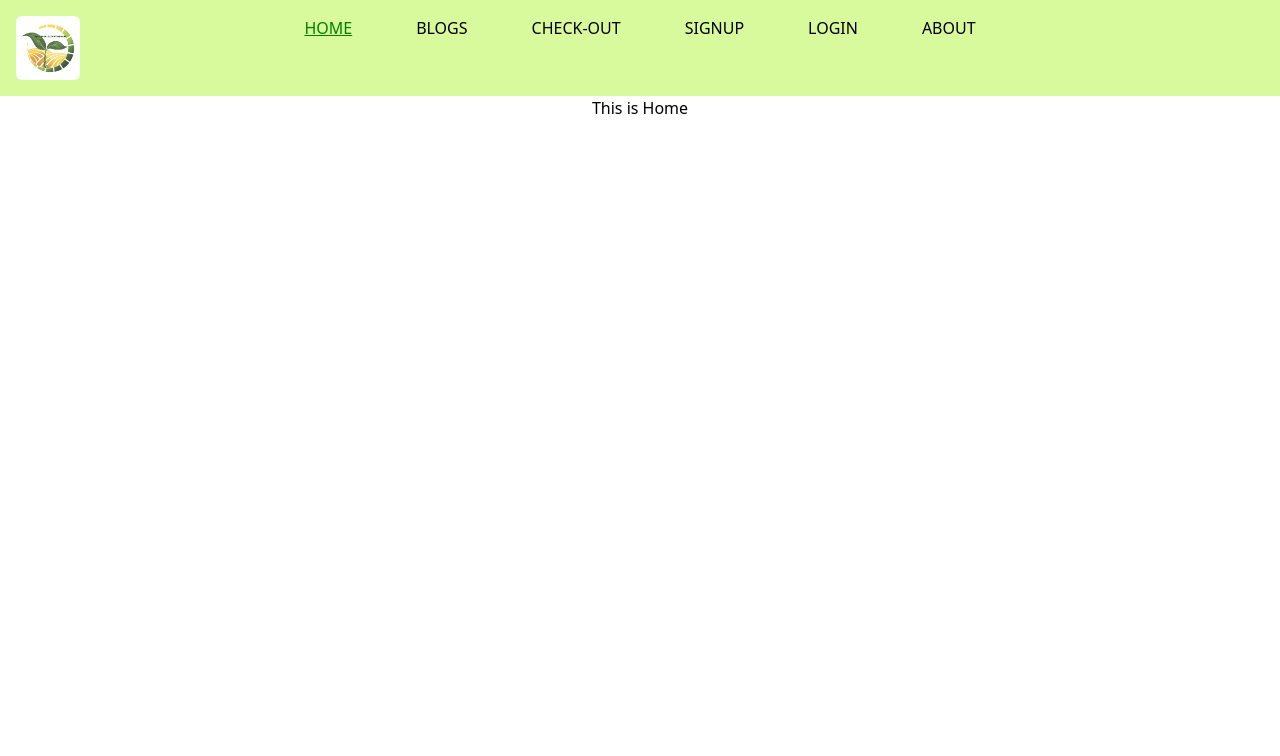
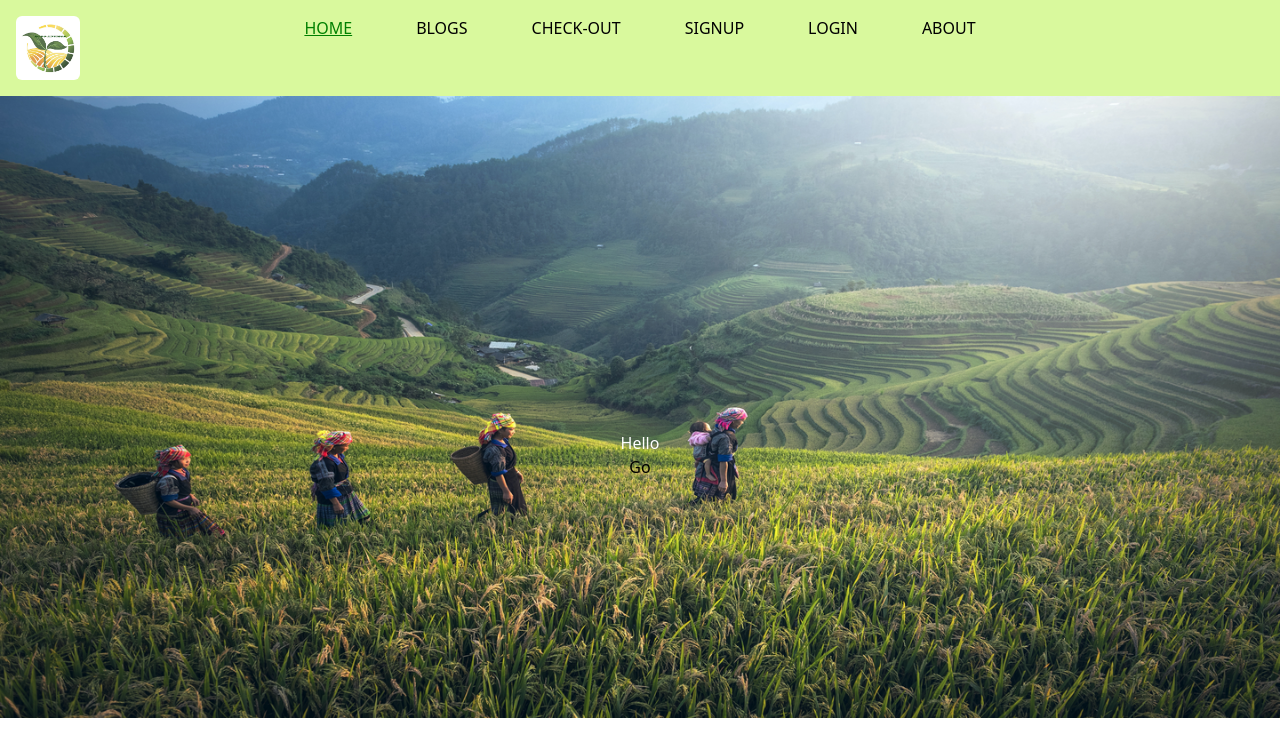
Before and after one commit to Mahbub-Sajon/agro-advisor, a React (Create React App) app: page / in a window 1280 px wide. Shown: the top 756 px of the page. Built offline with nearby package versions, Linux system fonts and the light colour scheme.

Commit message:
banner updated

```diff
--- a/src/component/Banner/Banner.js
+++ b/src/component/Banner/Banner.js
@@ -0,0 +1,20 @@
+import React from 'react';
+import img1 from '../../images/banner/banner (1).png';
+import img2 from '../../images/banner/banner (2).png';
+import img3 from '../../images/banner/banner (3).png';
+import img4 from '../../images/banner/banner (4).png';
+
+const Banner = () => {
+
+    return (
+        <div className='w-full select-none relative aspect-w-16 aspect-h-9'>
+          <img src={img3} alt="" />
+          <div className='absolute w-full top-1/2 transform translate-y-1/2 px-3'>
+            <p className='text-white'>Hello</p>
+            <button>Go</button>
+          </div>
+        </div>
+    );
+};
+
+export default Banner;
--- a/src/component/Home/Home.js
+++ b/src/component/Home/Home.js
@@ -1,9 +1,10 @@
 import React from 'react';
+import Banner from '../Banner/Banner';
 
 const Home = () => {
     return (
-        <div>
-            <h1>This is Home</h1>
+        <div className='max-w-screen-xl m-auto mb-20'>
+            <Banner></Banner>
         </div>
     );
 };
--- a/src/component/Navigation/Navigation.js
+++ b/src/component/Navigation/Navigation.js
@@ -13,7 +13,7 @@ const Navigation = () => {
            <div className='md:flex justify-center'>
            <img className=' rounded-md w-16 h-16' src={img} alt="" />
 
-           <nav className={`md:flex justify-center bg-lime-200 w-full duration-500 ease-in absolute md:static ${open ? 'top-6' : 'top-[-120px]'}`}>
+           <nav className={`md:flex justify-center bg-lime-200 w-full duration-500 ease-in absolute md:static ${open ? 'top-6' : 'top-[-140px]'}`}>
                 <div className='mr-16'><CustomLink to="/">HOME</CustomLink></div>
                <div className='mr-16'> <CustomLink to="/blogs">BLOGS</CustomLink></div>
                <div className='mr-16'> <CustomLink to="/checkout">CHECK-OUT</CustomLink></div>
```
